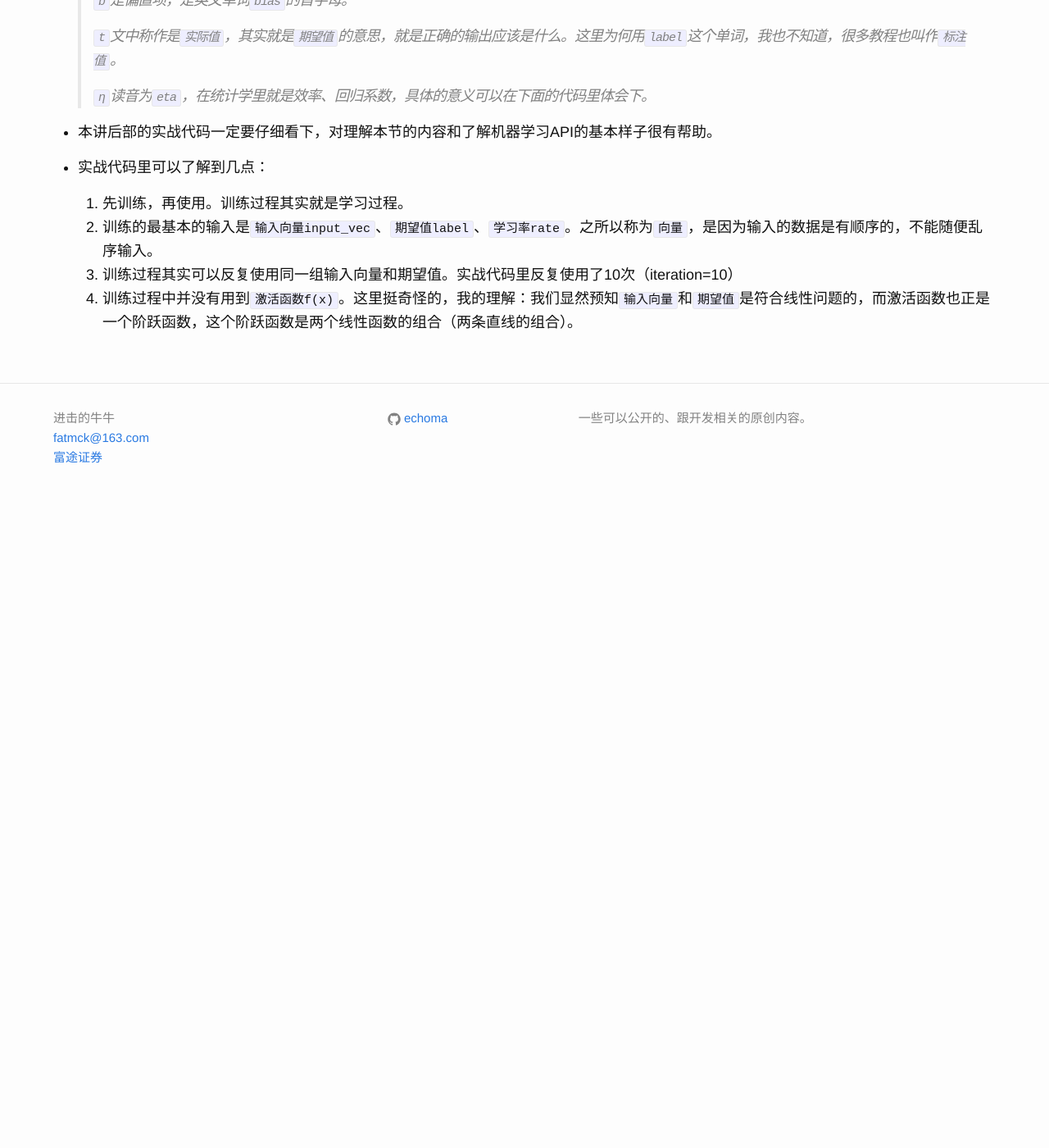
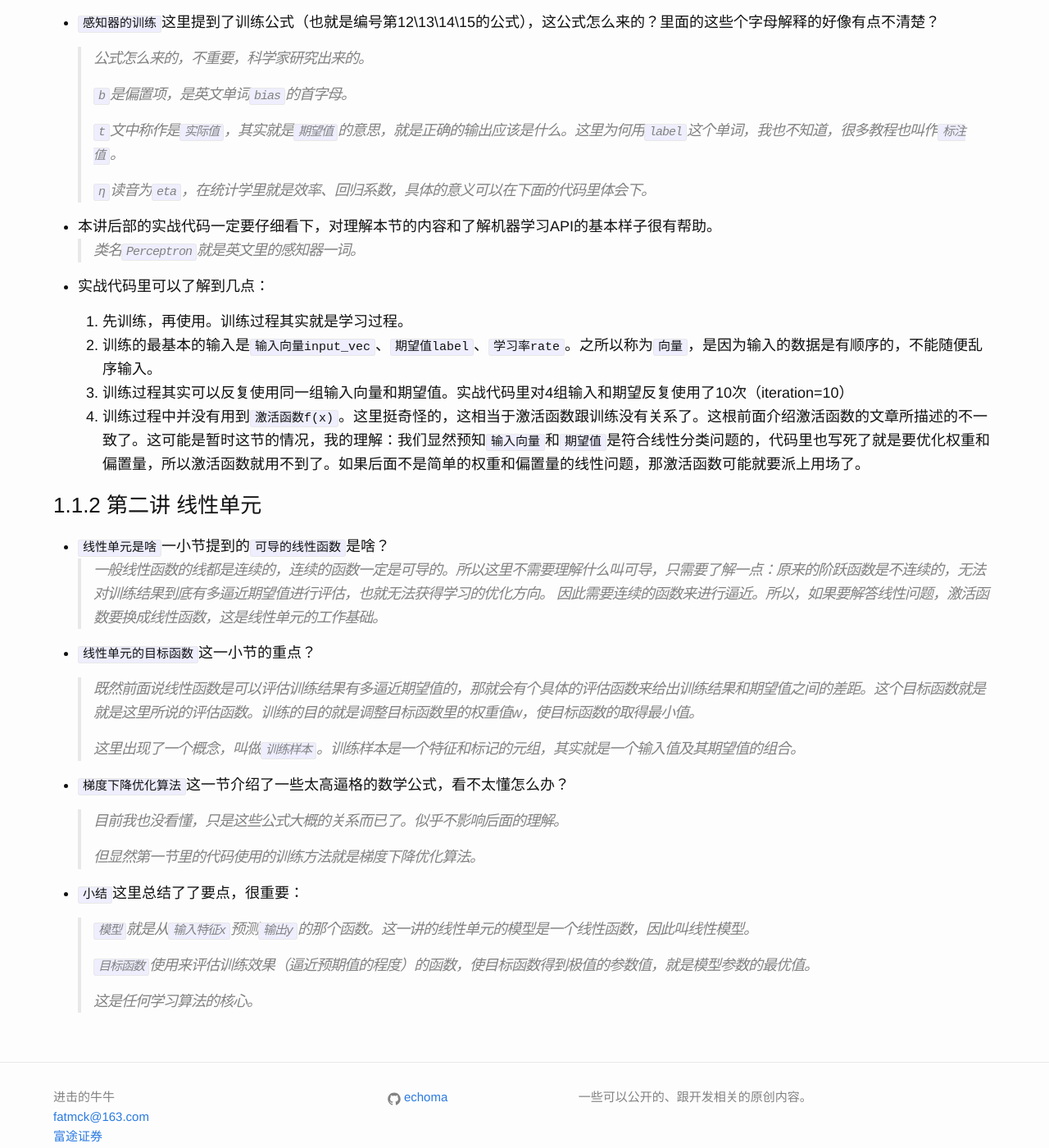
Before and after one commit to echoma/echoma.github.com, a Jekyll site: the page built from _posts/2018-03-20-deep_learning_path_note.markdown, in a window 1280 px wide and 1400 px high, scrolled down 895 px. Shown: the whole window at 82% size. Built offline with Jekyll 4.4.1, drawn with Linux system fonts in a browser that asks for light colours; before the commit the page ends 1525 px from its top, so only the background shows below that; some of the changed text lies outside the part shown.

Commit message:
更新第二讲

```diff
--- a/_posts/2018-03-20-deep_learning_path_note.markdown
+++ b/_posts/2018-03-20-deep_learning_path_note.markdown
@@ -11,9 +11,10 @@ date:   2018-03-20 13:26:21 +0800
 ## 1.1 《零基础入门深度学习》
 
 * 个人觉得这个是最适合没啥数学基础的程序员看的教程： [零基础入门深度学习](https://www.zybuluo.com/hanbingtao/note/433855)
+* 看这个教程需要会使用python，因为教程里的例子代码是python的，文本中偶尔也会出现python的术语。
 * 下面记录了阅读这个教程过程中脑海中出现过的疑问。
 
-### 1.1.1 第一讲
+### 1.1.1 第一讲 感知器
 
 * 为什么一上来讲了个`感知器`？
   > 这是最简单的一个机器学习模型，通过它可以了解机器学习的工作原理。
@@ -23,7 +24,10 @@ date:   2018-03-20 13:26:21 +0800
 
 * `感知器还能做什么`这部分提到了`线性分类`和`线性回归`，这两个词是啥玩意？
 
-  > 这两个词是`统计学`里的概念，大概意思就是文章里说的，线性问题是用一根直线就可以把答案进行分类的问题。
+  > 这两个词是`统计学`里的概念，大概意思就是文章里说的：
+  >   线性分类问题是用一根直线（或者说用一个线性函数）就可以把答案进行分类的问题。
+  >   线性回归问题是用一根直线（或者说用一个线性函数）逼近或者模拟数据分布的问题。
+  > 据我这个不太懂数学的人读到第2讲的理解看，这一讲里的感知器和激活函数是线性分类问题，还谈不上线性回归的问题。因为这里取值只有输入输出都只有0\1的取值，还不能说是线性的、连续的函数。
 
 * `感知器的训练`这里提到了训练公式（也就是编号第12\13\14\15的公式），这公式怎么来的？里面的这些个字母解释的好像有点不清楚？
 
@@ -36,10 +40,37 @@ date:   2018-03-20 13:26:21 +0800
   > `η`读音为`eta`，在统计学里就是效率、回归系数，具体的意义可以在下面的代码里体会下。
 
 * 本讲后部的实战代码一定要仔细看下，对理解本节的内容和了解机器学习API的基本样子很有帮助。
+  > 类名`Perceptron`就是英文里的感知器一词。
 
 * 实战代码里可以了解到几点：
 
   1. 先训练，再使用。训练过程其实就是学习过程。
   2. 训练的最基本的输入是`输入向量input_vec`、`期望值label`、`学习率rate`。之所以称为`向量`，是因为输入的数据是有顺序的，不能随便乱序输入。
-  3. 训练过程其实可以反复使用同一组输入向量和期望值。实战代码里反复使用了10次（iteration=10）
-  4. 训练过程中并没有用到`激活函数f(x)`。这里挺奇怪的，我的理解：我们显然预知`输入向量`和`期望值`是符合线性问题的，而激活函数也正是一个阶跃函数，这个阶跃函数是两个线性函数的组合（两条直线的组合）。
+  3. 训练过程其实可以反复使用同一组输入向量和期望值。实战代码里对4组输入和期望反复使用了10次（iteration=10）
+  4. 训练过程中并没有用到`激活函数f(x)`。这里挺奇怪的，这相当于激活函数跟训练没有关系了。这根前面介绍激活函数的文章所描述的不一致了。这可能是暂时这节的情况，我的理解：我们显然预知`输入向量`和`期望值`是符合线性分类问题的，代码里也写死了就是要优化权重和偏置量，所以激活函数就用不到了。如果后面不是简单的权重和偏置量的线性问题，那激活函数可能就要派上用场了。
+
+### 1.1.2 第二讲 线性单元
+
+* `线性单元是啥`一小节提到的`可导的线性函数`是啥？
+  > 一般线性函数的线都是连续的，连续的函数一定是可导的。所以这里不需要理解什么叫可导，只需要了解一点：原来的阶跃函数是不连续的，无法对训练结果到底有多逼近期望值进行评估，也就无法获得学习的优化方向。
+  > 因此需要连续的函数来进行逼近。所以，如果要解答线性问题，激活函数要换成线性函数，这是线性单元的工作基础。
+
+* `线性单元的目标函数`这一小节的重点？
+
+  > 既然前面说线性函数是可以评估训练结果有多逼近期望值的，那就会有个具体的评估函数来给出训练结果和期望值之间的差距。这个目标函数就是就是这里所说的评估函数。训练的目的就是调整目标函数里的权重值w，使目标函数的取得最小值。
+  >
+  > 这里出现了一个概念，叫做`训练样本`。训练样本是一个特征和标记的元组，其实就是一个输入值及其期望值的组合。
+
+* `梯度下降优化算法`这一节介绍了一些太高逼格的数学公式，看不太懂怎么办？
+
+  > 目前我也没看懂，只是这些公式大概的关系而已了。似乎不影响后面的理解。
+  >
+  > 但显然第一节里的代码使用的训练方法就是梯度下降优化算法。
+
+* `小结`这里总结了了要点，很重要：
+
+  > `模型`就是从`输入特征x`预测`输出y`的那个函数。这一讲的线性单元的模型是一个线性函数，因此叫线性模型。
+  >
+  > `目标函数`使用来评估训练效果（逼近预期值的程度）的函数，使目标函数得到极值的参数值，就是模型参数的最优值。
+  >
+  > 这是任何学习算法的核心。
```
